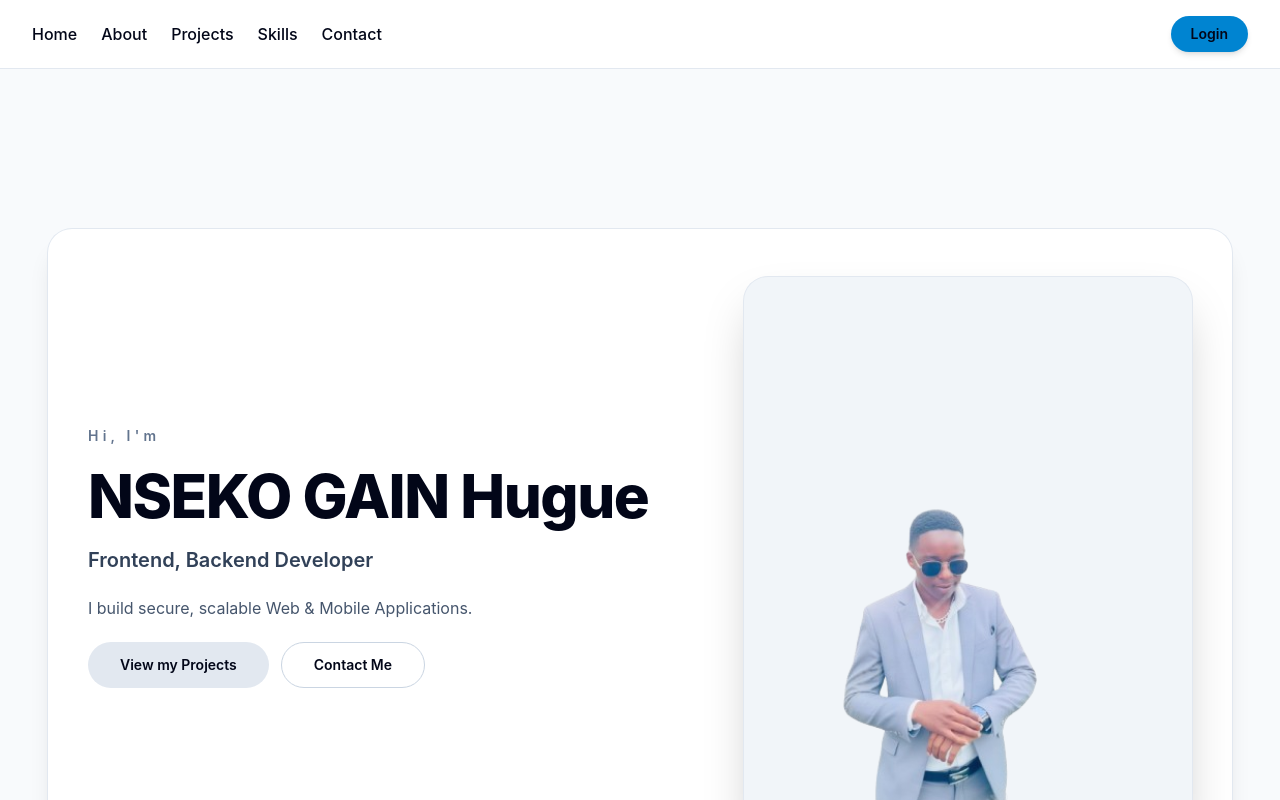
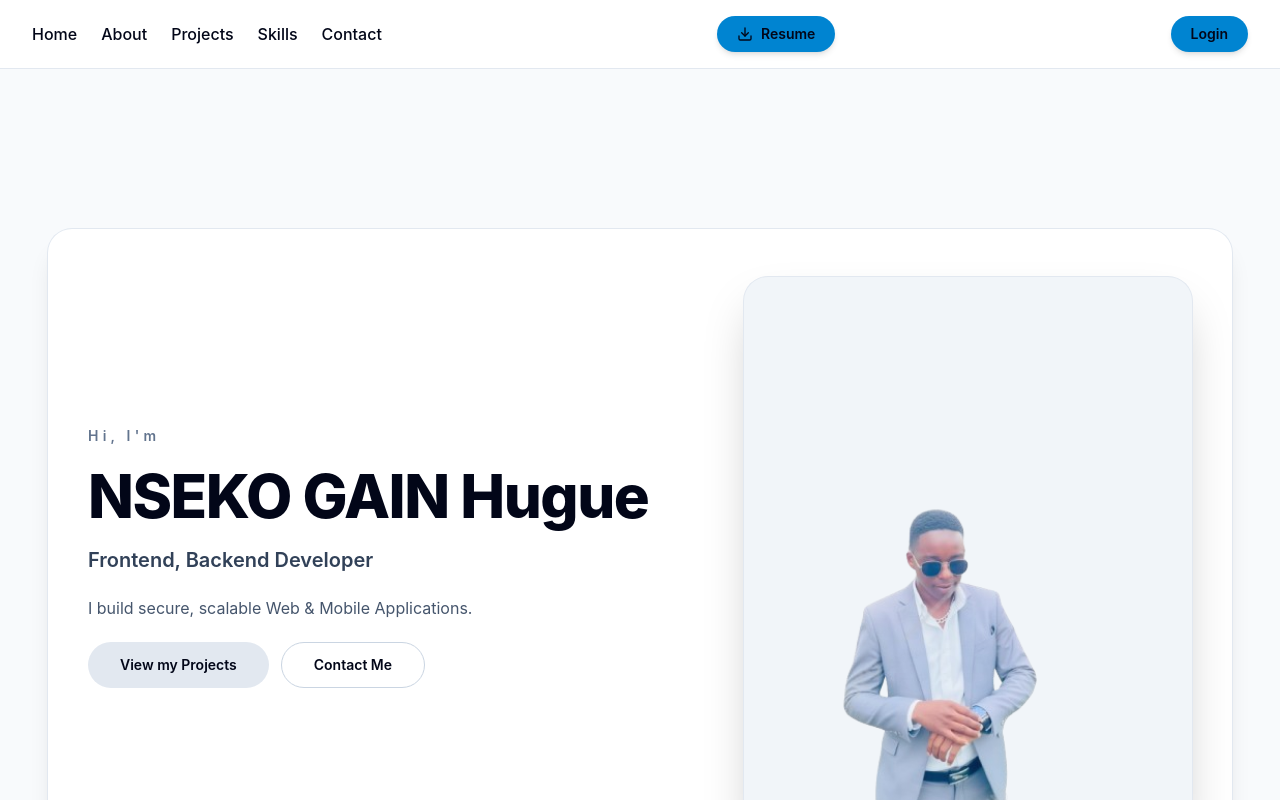
Before and after one commit to nseko-stack/Portifolio, a React (Vite) app in the folder Front-end/: page / in a window 1280 px wide. Shown: the top 800 px of the page. Built offline with nearby package versions, Linux system fonts and the light colour scheme; no server answers.

Commit message:
Adding download Button for resum

```diff
--- a/Front-end/components/Navbar.jsx
+++ b/Front-end/components/Navbar.jsx
@@ -44,6 +44,29 @@ function Navbar() {
                     <a href="#Contact" className="text-slate-600 hover:text-slate-900 font-medium transition-colors">Contact</a>
                 </div>
 
+                <a
+                    href="\documents\RESUME.pdf"
+                    download="My_Resume.pdf"
+                    className="inline-flex items-center gap-2 rounded-full bg-sky-600 px-5 py-2 text-sm font-semibold text-white shadow-md transition duration-200 hover:bg-sky-700 hover:shadow-lg focus:outline-none focus:ring-2 focus:ring-sky-300"
+                    >
+
+                <svg
+                    className="h-4 w-4"
+                    viewBox="0 0 24 24"
+                    fill="none"
+                    stroke="currentColor"
+                    strokeWidth="2"
+                    strokeLinecap="round"
+                    strokeLinejoin="round"
+                >
+                    <path d="M21 15v4a2 2 0 0 1-2 2H5a2 2 0 0 1-2-2v-4" />
+                    <polyline points="7 10 12 15 17 10" />
+                    <line x1="12" x2="12" y1="15" y2="3" />
+                </svg>
+
+                <span>Resume</span>
+                </a>
+
                 {/* Always visible Login Action Button */}
                 <Link
                     to="/login"
--- a/Front-end/components/Projetcs.jsx
+++ b/Front-end/components/Projetcs.jsx
@@ -20,9 +20,10 @@ function Projects() {
                             <a href="https://e-hahiro-frontend-uetq.vercel.app/" className="inline-flex items-center justify-center rounded-md bg-zinc-100 px-3 py-2 text-sm font-medium text-zinc-950 transition hover:bg-white">
                                 View Live Demo
                             </a>
+
                         </div>
                     </div>
-                    <div className="flex h-full flex-col rounded-2xl border border-zinc-200 bg-white p-4 shadow-sm transition duration-300 hover:-translate-y-1 hover:shadow-[0_10px_30px_rgba(0,0,0,0.2)]">
+                    {/*<div className="flex h-full flex-col rounded-2xl border border-zinc-200 bg-white p-4 shadow-sm transition duration-300 hover:-translate-y-1 hover:shadow-[0_10px_30px_rgba(0,0,0,0.2)]">
                         <h3 className="text-lg font-semibold text-zinc-950">Website</h3>
                         <img src={project2Image} alt="phin-forge" className="mt-3 h-48 w-full rounded-xl object-cover" />
                         <p className="mt-3 text-sm leading-6 text-zinc-600">A static website for the PHIN FORGE Company Ltd</p>
@@ -34,7 +35,7 @@ function Projects() {
                                 View Live Demo
                             </a>
                         </div>
-                    </div>
+                    </div>*/}
 
                 </div>
             </div>
```
Also changed, not shown: 1 other file (tests, documents, lock files or other folders).
